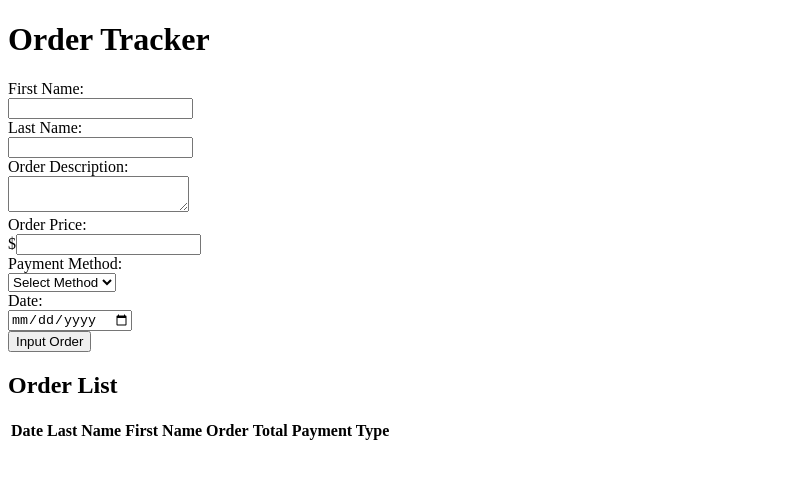
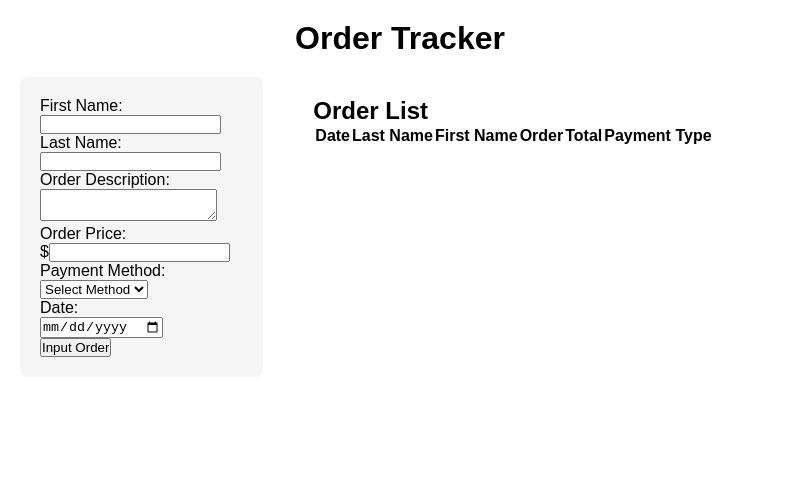
Before and after one commit to Jacob-Chamney/Order-Tracker, an Electron app: page index.html in a window 800 px wide. Drawn offline with Linux system fonts and the light colour scheme; no server answers.

Commit message:
Inital css layout

```diff
--- a/index.html
+++ b/index.html
@@ -4,9 +4,12 @@
   <meta charset="UTF-8">
   <meta name="viewport" content="width=device-width, initial-scale=1.0">
   <title>Order Tracker</title>
+  <link rel="stylesheet" href="styles.css">
 </head>
 <body>
   <h1>Order Tracker</h1>
+  <div class="container">
+    <div class="form-section">
       <form id="orderForm">
         <label for="fname">First Name:</label><br>
           <input type="text" id="fname" name="fname" required><br>
@@ -29,7 +32,10 @@
         <button type="button" id="delete-btn" style="display: none;">Delete</button>
           <script src="renderer.js"></script>
       </form>
+    </div>
+  <div class="table-section">
     <h2>Order List</h2>
+      <div class="orders-table">
         <table id="orders-table">
           <thead>
             <tr>
@@ -44,5 +50,7 @@
           <tbody id="orders-body">
           </tbody>
         </table>
+      </div>
+  </div>
 </body>
 </html>
--- /dev/null
+++ b/styles.css
@@ -0,0 +1,33 @@
+* {
+  margin: 0;
+  padding: 0;
+  box-sizing: border-box;
+}
+
+body {
+  font-family: Arial, sans-serif;
+  padding: 20px;
+}
+
+h1 {
+  text-align: center;
+  margin-bottom: 20px;
+}
+
+.container {
+  display: grid;
+  grid-template-columns: 1fr 2fr;
+  gap: 30px;
+  max-width: 1400px;
+  margin: 0 auto;
+}
+
+.form-section {
+  padding: 20px;
+  background-color: #f5f5f5;
+  border-radius: 8px;
+}
+
+.table-section {
+  padding: 20px;
+}
```
Lines whose indentation alone changed are shown as unchanged.
